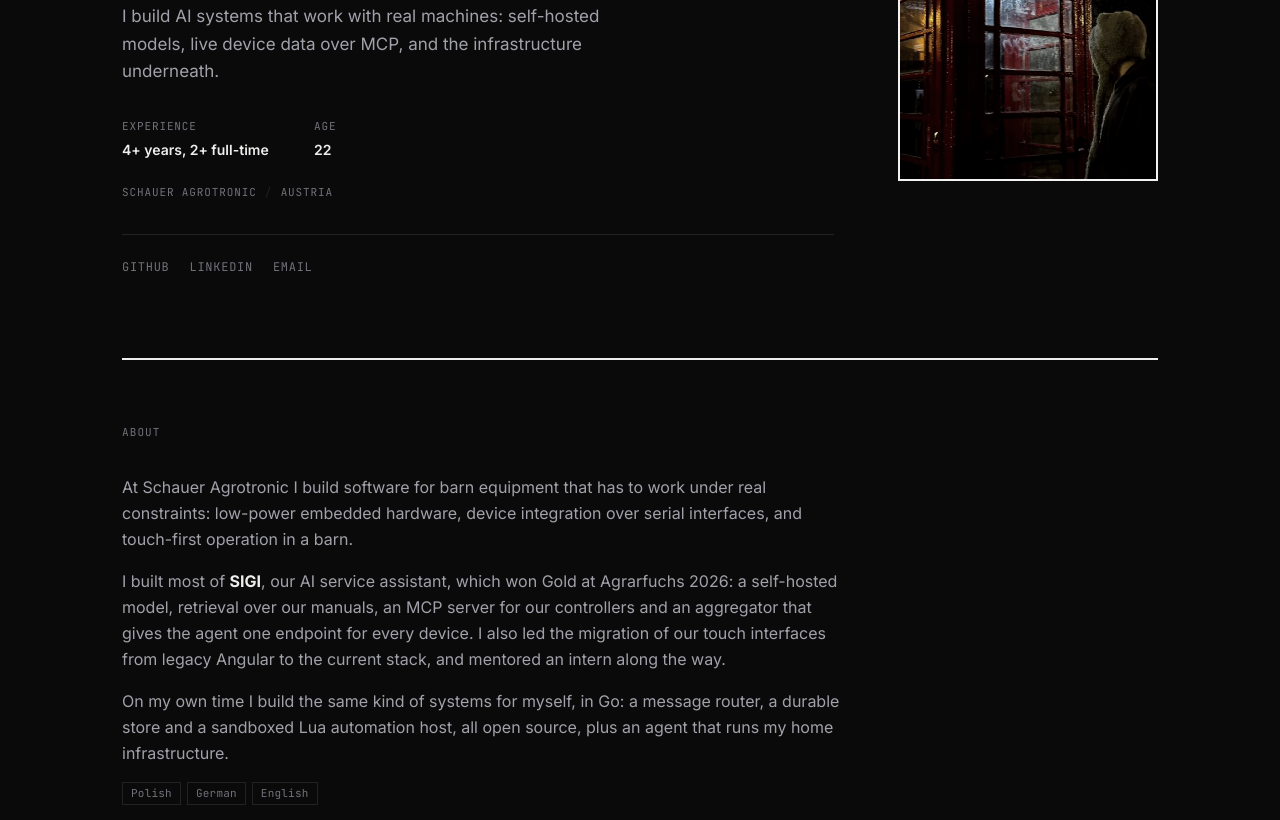
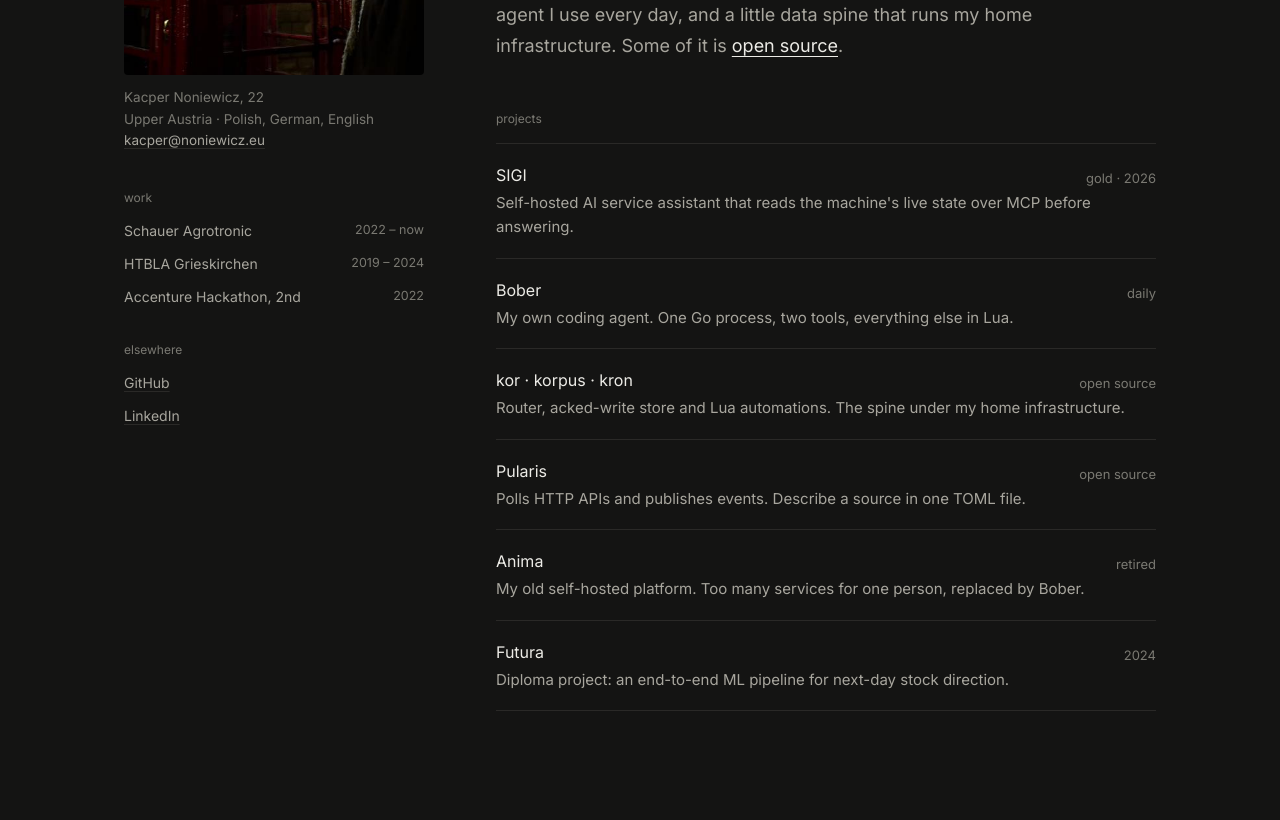
Before and after one commit to knoniewicz/portfolio, an Astro site: page / in a window 1280 px wide. Shown: the part 305-1125 px from the top of the page. After the commit the page ends 1096 px from the top, so only its background shows below. Built offline with nearby package versions, Linux system fonts and the light colour scheme; Astro itself is replaced by a stand-in of ours.

Commit message:
Home: personal layout (photo, intro, projects list, sidebar with work, writing, links)
Serif headline, warm dark palette and an accent token; Base gets a home
mode without the header bar so the home page brings its own layout.

Co-Authored-By: Claude Opus 5.5 <noreply@anthropic.com>

```diff
--- a/src/layouts/Base.astro
+++ b/src/layouts/Base.astro
@@ -4,9 +4,10 @@ import '../styles/global.css';
 interface Props {
   title?: string;
   description?: string;
+  home?: boolean; // the home page brings its own layout, no header bar or footer
 }
 
-const { title = "Software Developer | Industrial Software, AI Infrastructure, Event-Driven Systems", description = "Software Developer. Go, TypeScript, Python." } = Astro.props;
+const { title = "Software Developer | Industrial Software, AI Infrastructure, Event-Driven Systems", description = "Software Developer. Go, TypeScript, Python.", home = false } = Astro.props;
 const canonicalUrl = new URL(Astro.url.pathname, Astro.site ?? Astro.url);
 const socialImageUrl = new URL('/kacper.jpg', Astro.site ?? Astro.url);
 ---
@@ -33,17 +34,17 @@ const socialImageUrl = new URL('/kacper.jpg', Astro.site ?? Astro.url);
     <meta name="twitter:image" content={socialImageUrl.toString()} />
     <link rel="preconnect" href="https://fonts.googleapis.com" />
     <link rel="preconnect" href="https://fonts.gstatic.com" crossorigin />
-    <link href="https://fonts.googleapis.com/css2?family=Inter:wght@400;500;600;700&family=JetBrains+Mono:wght@400;500&display=swap" rel="stylesheet" />
+    <link href="https://fonts.googleapis.com/css2?family=Newsreader:opsz,wght@6..72,400;6..72,500&family=Inter:wght@400;500;600;700&family=JetBrains+Mono:wght@400;500&display=swap" rel="stylesheet" />
     <link rel="alternate" type="text/plain" href="/llms.txt" title="Profile for AI assistants" />
     <slot name="head" />
   </head>
   <body class="leading-relaxed">
+    {home ? <slot /> : <>
     <header class="sticky top-0 z-50 bg-bg border-b border-(--color-border)">
       <div class="max-w-275 mx-auto px-8 py-3.5 flex items-center justify-between">
         <a href="/" class="font-mono text-[0.8125rem] font-medium uppercase tracking-[0.08em]">Kacper Noniewicz</a>
         <div class="flex items-center gap-8">
           <nav class="hidden md:flex gap-6">
-            <a href="/#about" class="font-mono text-xs uppercase tracking-[0.06em] text-text-muted hover:text-(--color-text) transition-colors">About</a>
             <a href="/#projects" class="font-mono text-xs uppercase tracking-[0.06em] text-text-muted hover:text-(--color-text) transition-colors">Projects</a>
             <a href="/#experience" class="font-mono text-xs uppercase tracking-[0.06em] text-text-muted hover:text-(--color-text) transition-colors">Experience</a>
             <a href="/blog/" class="font-mono text-xs uppercase tracking-[0.06em] text-text-muted hover:text-(--color-text) transition-colors">Blog</a>
@@ -60,5 +61,6 @@ const socialImageUrl = new URL('/kacper.jpg', Astro.site ?? Astro.url);
         <span>&copy; {new Date().getFullYear()} Kacper Noniewicz</span>
       </div>
     </footer>
+    </>}
   </body>
 </html>
--- a/src/pages/index.astro
+++ b/src/pages/index.astro
@@ -1,12 +1,7 @@
 ---
 import Base from '../layouts/Base.astro';
-import SectionLabel from '../components/SectionLabel.astro';
-import ProjectCard from '../components/ProjectCard.astro';
-import TimelineItem from '../components/TimelineItem.astro';
-import MonoLink from '../components/MonoLink.astro';
-import { featured, projectHref } from '../lib/projects';
-import TagList from '../components/TagList.astro';
-import { age, yearsWorking, yearsFullTime } from '../lib/profile';
+import { age } from '../lib/profile';
+import { getPosts } from '../lib/posts';
 
 const person = {
   '@context': 'https://schema.org',
@@ -22,117 +17,116 @@ const person = {
   knowsLanguage: ['Polish', 'German', 'English'],
   sameAs: ['https://github.com/knoniewicz', 'https://www.linkedin.com/in/noniewicz'],
 };
+
+const awardUrl = 'https://agraria.at/neuheiten/agrarfuchs-2026-das-sind-die-preistr-ger';
+
+const projects = [
+  { name: 'SIGI', href: awardUrl, status: 'gold · 2026', line: "Self-hosted AI service assistant that reads the machine's live state over MCP before answering." },
+  { name: 'Bober', href: '/projects/bober/', status: 'daily', line: 'My own coding agent. One Go process, two tools, everything else in Lua.' },
+  { name: 'kor · korpus · kron', href: '/projects/kor/', status: 'open source', line: 'Router, acked-write store and Lua automations. The spine under my home infrastructure.' },
+  { name: 'Pularis', href: '/projects/pularis/', status: 'open source', line: 'Polls HTTP APIs and publishes events. Describe a source in one TOML file.' },
+  { name: 'Anima', href: '/projects/anima/', status: 'retired', line: 'My old self-hosted platform. Too many services for one person, replaced by Bober.' },
+  { name: 'Futura', href: '/projects/futura/', status: '2024', line: 'Diploma project: an end-to-end ML pipeline for next-day stock direction.' },
+];
+
+const posts = await getPosts();
 ---
 
-<Base title="Kacper Noniewicz | Software Developer, AI systems for real machines" description="Software developer building AI systems that work with real machines. Built most of SIGI, Gold at Agrarfuchs 2026.">
+<Base home title="Kacper Noniewicz | Software Developer, AI systems for real machines" description="Software developer building AI systems that work with real machines. Built most of SIGI, Gold at Agrarfuchs 2026.">
   <script type="application/ld+json" slot="head" set:html={JSON.stringify(person)} />
 
+  <div class="w">
+    <div class="me">
+      <img src="/kacper.jpg" alt="Kacper Noniewicz" width="460" height="460" />
+      <p>Kacper Noniewicz, {age}<br />Upper Austria · Polish, German, English<br /><a href="mailto:kacper@noniewicz.eu">kacper@noniewicz.eu</a></p>
+    </div>
 
-  <!-- Hero -->
-  <section class="py-20 max-md:py-12 grid grid-cols-[1fr_260px] max-md:grid-cols-1 gap-16 max-md:gap-10 items-center border-b border-(--color-border)">
-    <div>
-      <span class="block font-mono text-[0.6875rem] uppercase tracking-widest text-text-muted mb-5">Software Developer</span>
-      <h1 class="font-mono text-[clamp(2.5rem,6vw,3.5rem)] max-md:text-[2rem] font-medium tracking-tight leading-none mb-7 uppercase">Kacper<br />Noniewicz</h1>
-      <p class="text-[1.0625rem] text-text-secondary max-w-120 leading-relaxed">I build AI systems that work with real machines: self-hosted models, live device data over MCP, and the infrastructure underneath.</p>
-      <dl class="grid grid-cols-2 gap-x-6 gap-y-4 mt-8 max-w-90">
-        <div><dt class="font-mono text-[0.6875rem] uppercase tracking-[0.08em] text-text-muted">Experience</dt><dd class="mt-1 text-sm font-semibold">{yearsWorking}+ years, {yearsFullTime}+ full-time</dd></div>
-        <div><dt class="font-mono text-[0.6875rem] uppercase tracking-[0.08em] text-text-muted">Age</dt><dd class="mt-1 text-sm font-semibold">{age}</dd></div>
-      </dl>
-      <div class="flex gap-6 mt-6 font-mono text-[0.6875rem] uppercase tracking-[0.08em] text-text-muted">
-        <span>Schauer Agrotronic</span>
-        <span class="relative before:content-['/'] before:absolute before:-left-4 before:text-border-subtle">Austria</span>
+    <main class="t">
+      <h1>Hi, I'm Kacper. I build AI that works with real machines.</h1>
+      <p>By day I'm a software developer at Schauer Agrotronic, where the software runs on barn equipment: low-power hardware, serial devices, touch screens in a stable. I built most of <strong>SIGI</strong>, our self-hosted service assistant that reads the machine's live state before answering. It won <a href={awardUrl}>Gold at Agrarfuchs 2026</a>.</p>
+      <p>After work I build the same kind of thing for myself, in Go: a small coding agent I use every day, and a little data spine that runs my home infrastructure. Some of it is <a href="https://github.com/knoniewicz">open source</a>.</p>
+
+      <section class="proj" id="projects">
+        <small class="l">projects</small>
+        {projects.map((p) => (
+          <a class="p" href={p.href}>
+            <h2>{p.name}</h2>
+            <i>{p.status}</i>
+            <span>{p.line}</span>
+          </a>
+        ))}
+      </section>
+    </main>
+
+    <aside class="side">
+      <div id="experience">
+        <small class="l">work</small>
+        <ul>
+          <li>Schauer Agrotronic<i>2022 – now</i></li>
+          <li>HTBLA Grieskirchen<i>2019 – 2024</i></li>
+          <li>Accenture Hackathon, 2nd<i>2022</i></li>
+        </ul>
       </div>
-      <div class="flex gap-5 mt-8 pt-6 border-t border-border-subtle flex-wrap">
-        <MonoLink href="https://github.com/knoniewicz" target="_blank" rel="noopener noreferrer">GitHub</MonoLink>
-        <MonoLink href="https://www.linkedin.com/in/noniewicz" target="_blank" rel="noopener noreferrer">LinkedIn</MonoLink>
-        <MonoLink href="mailto:kacper@noniewicz.eu">Email</MonoLink>
+      {posts.length > 0 && (
+        <div>
+          <small class="l">writing</small>
+          <ul>
+            {posts.map((post) => <li><a href={`/blog/${post.id}/`}>{post.data.title}</a></li>)}
+          </ul>
+        </div>
+      )}
+      <div id="contact">
+        <small class="l">elsewhere</small>
+        <ul>
+          <li><a href="https://github.com/knoniewicz">GitHub</a></li>
+          <li><a href="https://www.linkedin.com/in/noniewicz">LinkedIn</a></li>
+        </ul>
       </div>
-    </div>
-    <div class="max-md:order-first max-md:max-w-45">
-      <img src="/kacper.jpg" alt="Kacper Noniewicz" width="260" height="260" class="w-full aspect-square object-cover grayscale-30 contrast-[1.05] border-2 border-(--color-border)" />
-    </div>
-  </section>
+    </aside>
+  </div>
+</Base>
 
-  <!-- About -->
-  <section class="py-16 border-t border-(--color-border)" id="about">
-    <SectionLabel text="About" />
-    <div class="max-w-180 space-y-4">
+<style>
+  .w {
+    max-width: 1080px; margin: 0 auto; padding: 80px 24px;
+    display: grid; grid-template-columns: 300px minmax(0, 1fr); column-gap: 72px;
+    grid-template-areas: "me main" "side main"; grid-template-rows: auto 1fr; align-items: start;
+  }
+  .me { grid-area: me; }
+  .t { grid-area: main; min-width: 0; }
+  .side { grid-area: side; margin-top: 36px; display: grid; gap: 26px; }
 
-      <p class="text-text-secondary">
-        At Schauer Agrotronic I build software for barn equipment that has to work under real constraints: low-power embedded hardware, device integration over serial interfaces, and touch-first operation in a barn.
-      </p>
-      <p class="text-text-secondary">
-        I built most of <strong class="text-(--color-text)">SIGI</strong>, our AI service assistant, which won Gold at Agrarfuchs 2026: a self-hosted model, retrieval over our manuals, an MCP server for our controllers and an aggregator that gives the agent one endpoint for every device. I also led the migration of our touch interfaces from legacy Angular to the current stack, and mentored an intern along the way.
-      </p>
-      <p class="text-text-secondary">
-        On my own time I build the same kind of systems for myself, in Go: a message router, a durable store and a sandboxed Lua automation host, all open source, plus an agent that runs my home infrastructure.
-      </p>
+  .me img { width: 100%; height: auto; aspect-ratio: 1; object-fit: cover; border-radius: 4px; display: block; }
+  .me p { font-size: 13.5px; color: var(--color-text-muted); margin: 12px 0 0; line-height: 1.6; }
+  .me a, .side a { color: var(--color-text-secondary); text-decoration: underline; text-underline-offset: 3px; text-decoration-color: var(--color-border-subtle); }
+  .me a:hover, .side a:hover { color: var(--color-text); text-decoration-color: currentColor; }
 
-      <TagList tags={["Polish", "German", "English"]} />
-    </div>
-  </section>
+  h1 { font: 400 52px/1.08 var(--font-serif); letter-spacing: -0.015em; margin: 0 0 28px; text-wrap: balance; }
+  .t > p { font-size: 18px; line-height: 1.7; color: var(--color-text-secondary); margin: 0 0 18px; max-width: 58ch; }
+  .t p strong { color: var(--color-text); font-weight: 500; }
+  .t p a { color: var(--color-text); text-decoration: underline; text-decoration-color: var(--color-accent); text-underline-offset: 4px; }
 
-  <!-- Projects -->
-  <section class="py-16 border-t border-(--color-border)" id="projects">
-    <SectionLabel text="Projects" />
-    <div>
-      {featured.map((project, i) => (
-        <ProjectCard
-          name={project.name}
-          state={project.state}
-          summary={project.summary}
-          labels={project.labels}
-          href={projectHref(project)}
-          external={!!project.url}
-          first={i === 0}
-        />
-      ))}
-    </div>
-    <div class="mt-6">
-      <MonoLink href="/projects/">View all projects</MonoLink>
-    </div>
-  </section>
+  small.l { display: block; font-size: 12px; color: var(--color-text-muted); margin-bottom: 8px; }
 
-  <!-- Experience -->
-  <section class="py-16 border-t border-(--color-border)" id="experience">
-    <SectionLabel text="Experience" />
-    <div>
-      <TimelineItem date="11/2026" title="Agrarfuchs 2026, Gold" org="Agraria Wels, work efficiency category">
-          Built most of SIGI, Schauer Agrotronic's AI service assistant: a self-hosted model with retrieval over our documentation, an MCP server for SDU-X and an MCP aggregator that gives the agent one endpoint for all our devices. Mentored an intern on the project. <a href="https://agraria.at/neuheiten/agrarfuchs-2026-das-sind-die-preistr-ger" target="_blank" rel="noopener noreferrer" class="border-b border-border-subtle hover:border-(--color-text)">Winners</a>
-      </TimelineItem>
-      <TimelineItem date="07/2024 – present" title="Software Developer" org="Schauer Agrotronic, Full-time">
-          Own our AI work end to end, from architecture to production: built most of SIGI (above). Led the migration of the product line's touch interfaces from legacy Angular to the current stack. Control software for constrained hardware.
-      </TimelineItem>
-      <TimelineItem date="06/2022 – 06/2024" title="Software Developer" org="Schauer Agrotronic, Part-time">
-          Started part-time alongside school. Built and maintained the Angular touch interfaces on our controllers, with a focus on responsiveness on low-power hardware.
-      </TimelineItem>
-      <TimelineItem date="04/2022" title="Accenture Hackathon Vienna" org="2nd Place" last>
-        2nd place. Built and pitched under time pressure in a team competition.
-      </TimelineItem>
-    </div>
-  </section>
+  .side ul { list-style: none; margin: 0; padding: 0; font-size: 14px; }
+  .side li { display: flex; justify-content: space-between; gap: 10px; padding: 5px 0; color: var(--color-text-secondary); }
+  .side li i { font-style: normal; color: var(--color-text-muted); font-size: 12.5px; white-space: nowrap; }
 
-  <!-- Education -->
-  <section class="py-16 border-t border-(--color-border)" id="education">
-    <SectionLabel text="Education" />
-    <div>
-      <TimelineItem date="2019 – 2024" title="HTBLA Grieskirchen" org="Informatik / Computer Sciences (EQF Level 5)" last>
-        Technical diploma with computer sciences specialization. Diploma project: Futura, an ML pipeline for stock trend prediction (my scope: Python/Jupyter, TA-Lib, RFE, LightGBM, MongoDB writeback).
-      </TimelineItem>
-    </div>
-  </section>
+  .proj { margin-top: 48px; }
+  .proj > small.l { margin-bottom: 14px; }
+  .p { padding: 18px 0; border-top: 1px solid var(--color-border-subtle); display: grid; grid-template-columns: minmax(0, 1fr) auto; gap: 2px 16px; }
+  .p:last-child { border-bottom: 1px solid var(--color-border-subtle); }
+  .p h2 { font: 500 22px/1.3 var(--font-serif); margin: 0; transition: color .2s; }
+  .p i { font-style: normal; color: var(--color-text-muted); font-size: 13px; padding-top: 6px; }
+  .p span { grid-column: 1 / -1; color: var(--color-text-secondary); font-size: 15px; }
+  .p:hover h2 { color: var(--color-accent); }
 
-  <!-- Contact -->
-  <section class="py-16 border-t border-(--color-border)" id="contact">
-    <SectionLabel text="Contact" />
-    <div class="max-w-180">
-      <p class="text-text-secondary">Reach out for work, questions about my projects, or just to talk shop.</p>
-    </div>
-    <div class="flex flex-col gap-2 mt-6">
-      <a href="mailto:kacper@noniewicz.eu" class="font-mono text-sm text-text-secondary w-fit border-b border-transparent hover:text-(--color-text) hover:border-(--color-text) transition-colors">kacper@noniewicz.eu</a>
-      <a href="https://github.com/knoniewicz" target="_blank" rel="noopener noreferrer" class="font-mono text-sm text-text-secondary w-fit border-b border-transparent hover:text-(--color-text) hover:border-(--color-text) transition-colors">github.com/knoniewicz</a>
-      <a href="https://www.linkedin.com/in/noniewicz" target="_blank" rel="noopener noreferrer" class="font-mono text-sm text-text-secondary w-fit border-b border-transparent hover:text-(--color-text) hover:border-(--color-text) transition-colors">linkedin.com/in/noniewicz</a>
-    </div>
-  </section>
-
-</Base>
+  @media (max-width: 820px) {
+    .w { grid-template-columns: 1fr; grid-template-areas: "me" "main" "side"; padding: 40px 20px 56px; }
+    .me { display: grid; grid-template-columns: 110px 1fr; gap: 16px; align-items: end; margin-bottom: 32px; }
+    .me p { margin: 0; }
+    h1 { font-size: 38px; }
+    .t > p { font-size: 17px; }
+    .side { margin-top: 48px; }
+  }
+</style>
--- a/src/styles/global.css
+++ b/src/styles/global.css
@@ -3,15 +3,17 @@
 @theme {
   --font-sans: "Inter", system-ui, -apple-system, sans-serif;
   --font-mono: "JetBrains Mono", ui-monospace, monospace;
+  --font-serif: "Newsreader", Georgia, serif;
 
-  --color-bg: #0a0a0a;
-  --color-bg-elevated: #111;
-  --color-bg-subtle: #161616;
-  --color-text: #ededec;
-  --color-text-secondary: #a1a1aa;
-  --color-text-muted: #71717a;
-  --color-border: #ededec;
-  --color-border-subtle: #222;
+  --color-bg: #141413;
+  --color-bg-elevated: #181817;
+  --color-bg-subtle: #1c1b1a;
+  --color-text: #ecebe6;
+  --color-text-secondary: #a8a69e;
+  --color-text-muted: #7a7972;
+  --color-border: #ecebe6;
+  --color-border-subtle: #2a2927;
+  --color-accent: #e0b15c;
 }
 
 @layer base {
```
